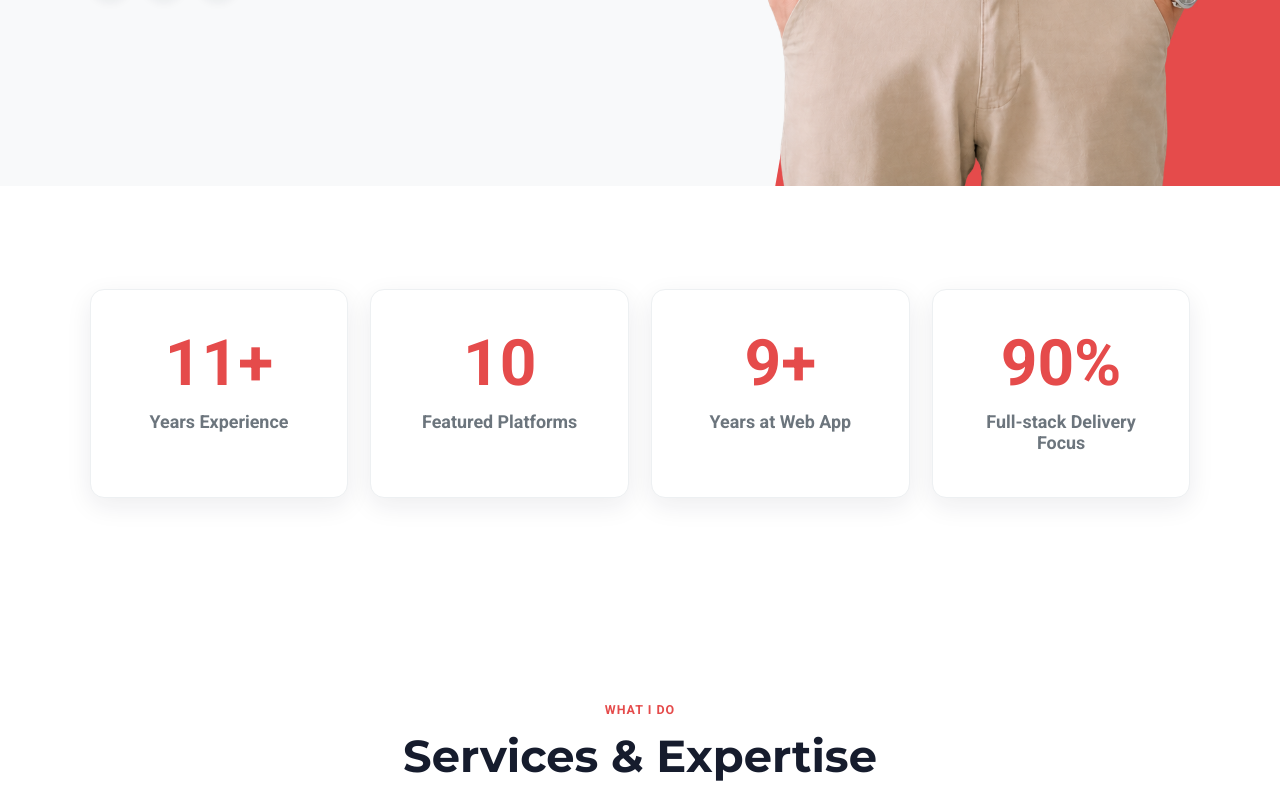
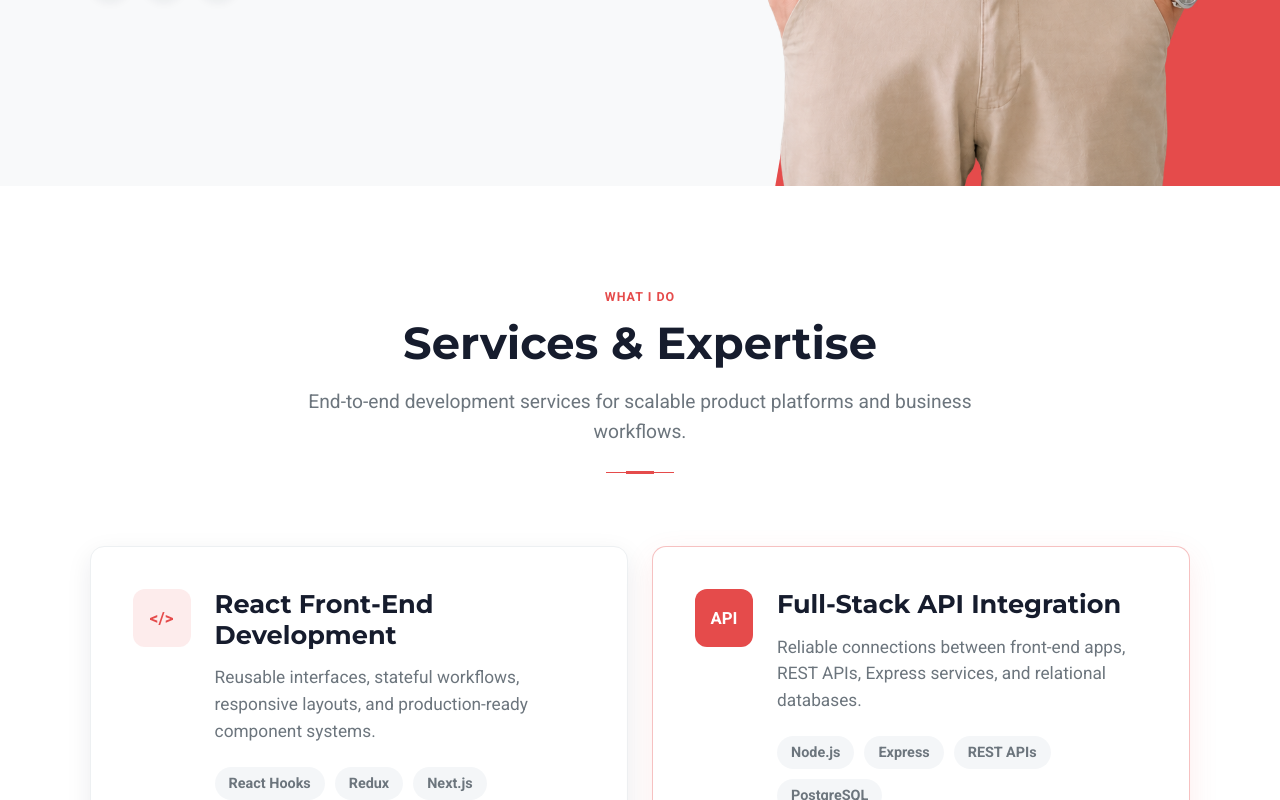
Before and after one commit to jlmayuga/portfolio-jlm, a Next.js app: page / in a window 1280 px wide. Shown: the part 924-1724 px from the top of the page. Built offline with nearby package versions, Linux system fonts and the light colour scheme; some icons are missing.

Commit message:
updated info

```diff
--- a/src/app/globals.css
+++ b/src/app/globals.css
@@ -880,7 +880,7 @@ h3 {
 .metric-grid {
   display: grid;
   gap: 22px;
-  grid-template-columns: repeat(4, 1fr);
+  grid-template-columns: repeat(3, 1fr);
   margin: 0 auto;
   max-width: 1400px;
 }
--- a/src/app/page.tsx
+++ b/src/app/page.tsx
@@ -19,7 +19,7 @@ export default function Home() {
       <Header />
       <main id="home">
         <Hero />
-        <Metrics />
+        {/* <Metrics /> */}
         <Services />
         <Experience />
         <Skills />
--- a/src/components/Hero.tsx
+++ b/src/components/Hero.tsx
@@ -17,7 +17,7 @@ export default function Hero() {
           </h1>
           <p className="hero-text">
             Full Stack Developer with 11+ years of enterprise software engineering experience.
-            I deliver scalable React, Next.js, Node.js, Express.js, and API-first applications with reusable
+            I deliver scalable React, Next.js, Node.js, Express.js, Java and API-first applications with reusable
             component libraries, modernized legacy systems, and strong Agile delivery practices.
           </p>
           <div className="hero-actions">
--- a/src/components/Metrics.tsx
+++ b/src/components/Metrics.tsx
@@ -7,16 +7,12 @@ export default function Metrics() {
           <span>Years Experience</span>
         </article>
         <article>
-          <strong>10</strong>
+          <strong>12</strong>
           <span>Featured Platforms</span>
         </article>
         <article>
-          <strong>9+</strong>
-          <span>Years at Web App</span>
-        </article>
-        <article>
-          <strong>90%</strong>
-          <span>Full-stack Delivery Focus</span>
+          <strong>11+</strong>
+          <span>Years at Twist Resources</span>
         </article>
       </div>
     </section>
```
